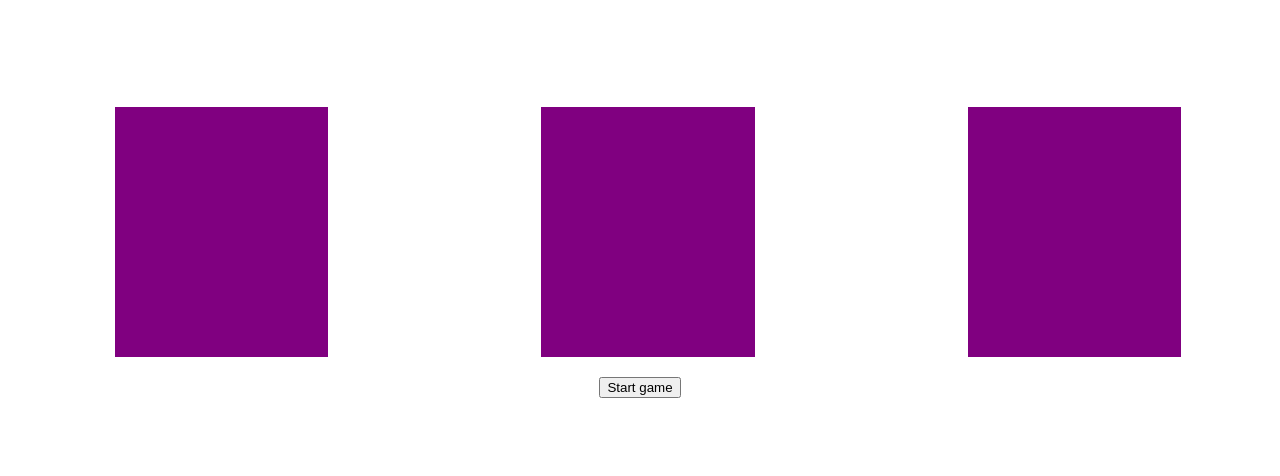
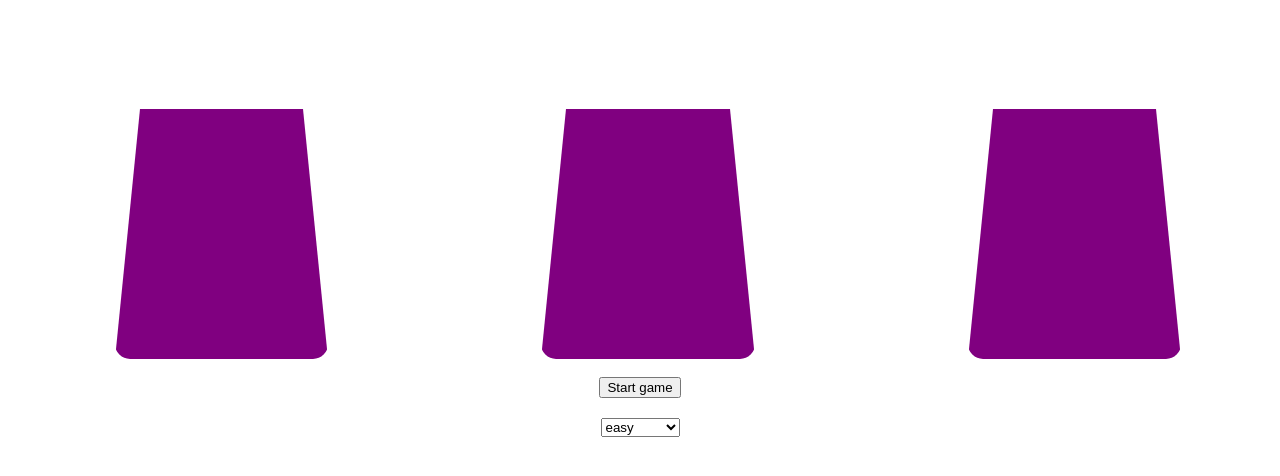
Before and after one commit to jordanl17/cupGame, a React (Vite) app: page / in a window 1280 px wide. Shown: the top 476 px of the page. Built offline with nearby package versions, Linux system fonts and the light colour scheme.

Commit message:
styled cup and typed difficulty

```diff
--- a/src/components/atoms/Cup/Cup.tsx
+++ b/src/components/atoms/Cup/Cup.tsx
@@ -29,13 +29,16 @@ const Cup = (props: Props) => {
         style={{
           position: "absolute",
           zIndex: 1,
-          backgroundColor: "purple",
-          border: "none",
+          borderRadius: "15px",
+          backgroundColor: "unset",
+          borderBottom: "250px solid purple",
+          borderTop: "unset",
+          borderLeft: "25px solid transparent",
+          borderRight: "25px solid transparent",
           outline: "none",
           height: "250px",
           width: "calc(100vw/6)",
           transition: "left 1s ease",
-          borderRadius: "unset",
           transformOrigin: "bottom left",
           transitionProperty: tiltCup ? "transform" : "unset",
           transitionDuration: "0.5s",
--- a/src/components/molecules/PlayingField/PlayingField.tsx
+++ b/src/components/molecules/PlayingField/PlayingField.tsx
@@ -10,25 +10,22 @@ const DIFFICULTY = {
   HARD: "hard",
 } as const;
 
-const NUMBER_OF_MOVES: Record<
-  typeof DIFFICULTY[keyof typeof DIFFICULTY],
-  number
-> = {
+type difficultyType = typeof DIFFICULTY[keyof typeof DIFFICULTY];
+
+const NUMBER_OF_MOVES: Record<difficultyType, number> = {
   [DIFFICULTY.EASY]: 5,
   [DIFFICULTY.MODERATE]: 7,
   [DIFFICULTY.HARD]: 10,
 };
 
-const MOVE_SPEED: Record<typeof DIFFICULTY[keyof typeof DIFFICULTY], number> = {
+const MOVE_SPEED: Record<difficultyType, number> = {
   [DIFFICULTY.EASY]: 1000,
   [DIFFICULTY.MODERATE]: 750,
   [DIFFICULTY.HARD]: 500,
 };
 
 const PlayingField = (props: Props) => {
-  const [difficulty, setDifficulty] = useState<
-    typeof DIFFICULTY[keyof typeof DIFFICULTY]
-  >(DIFFICULTY.EASY);
+  const [difficulty, setDifficulty] = useState<difficultyType>(DIFFICULTY.EASY);
   const [isShuffling, setIsShuffling] = useState(false);
   const [isPlacingBall, setIsPlacingBall] = useState(false);
   const [cupPositions, setCupPositions] = useState<(0 | 1 | 2)[]>([0, 1, 2]);
@@ -122,6 +119,14 @@ const PlayingField = (props: Props) => {
     setGameStatus(initialPositionGuess === ballPosition ? "WIN" : "LOSE");
   };
 
+  const handleChangeDifficulty = (e: React.ChangeEvent<HTMLSelectElement>) => {
+    const {
+      target: { value },
+    } = e;
+
+    setDifficulty(value as difficultyType);
+  };
+
   return (
     <div
       style={{
@@ -150,6 +155,23 @@ const PlayingField = (props: Props) => {
         <button disabled={isShuffling} onClick={handleStartGame}>
           Start game
         </button>
+      </div>
+      <div>
+        <select
+          disabled={isShuffling}
+          name="difficulty"
+          id="difficulty"
+          onChange={handleChangeDifficulty}
+        >
+          {Object.values(DIFFICULTY).map((difficultyOption) => (
+            <option
+              selected={difficulty === difficultyOption}
+              value={difficultyOption}
+            >
+              {difficultyOption}
+            </option>
+          ))}
+        </select>
         <div>{gameStatus}</div>
       </div>
     </div>
```
